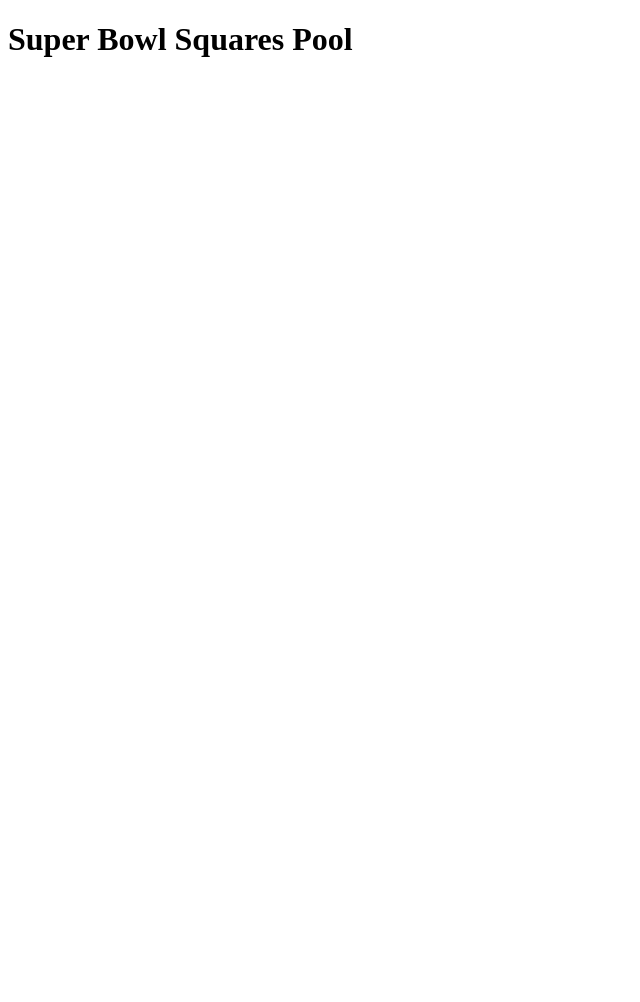
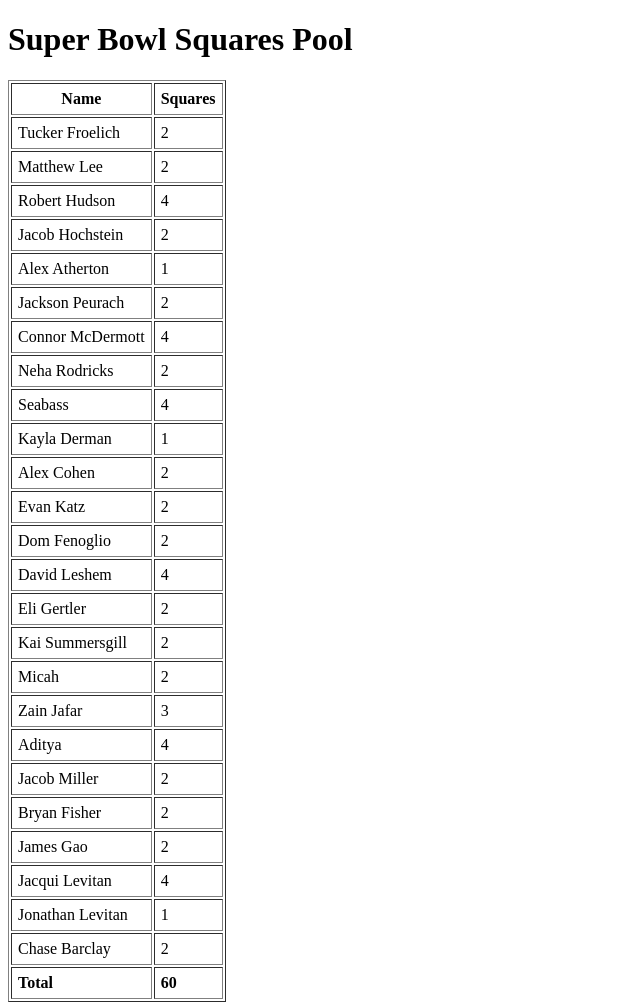
Before and after one commit to jonathanrlevitan/jrl-squares-pool, a plain HTML site: page index.html in a window 1280 px wide. Shown: the whole page, without its empty margins (0-640 px from the left). Before the commit the page ends 800 px from the top, so only its background shows below. Drawn offline with Linux system fonts and the light colour scheme.

Commit message:
rendering the list

```diff
--- a/index.html
+++ b/index.html
@@ -41,12 +41,30 @@
       { name: "Chase Barclay", squares: 2 },
     ];
 
-    const totalSquares = owners.reduce(
-      (sum, owner) => sum + owner.squares,
-      0
-    );
+    const ownersDiv = document.getElementById("owners");
 
-    console.log("Total squares:", totalSquares);
+    const table = document.createElement("table");
+    table.border = "1";
+    table.cellPadding = "6";
+
+    const headerRow = document.createElement("tr");
+    headerRow.innerHTML = "<th>Name</th><th>Squares</th>";
+    table.appendChild(headerRow);
+
+    let totalSquares = 0;
+
+    owners.forEach(owner => {
+      const row = document.createElement("tr");
+      row.innerHTML = `<td>${owner.name}</td><td>${owner.squares}</td>`;
+      table.appendChild(row);
+      totalSquares += owner.squares;
+    });
+
+    const totalRow = document.createElement("tr");
+    totalRow.innerHTML = `<td><strong>Total</strong></td><td><strong>${totalSquares}</strong></td>`;
+    table.appendChild(totalRow);
+
+    ownersDiv.appendChild(table);
   </script>
 
 </body>
```
